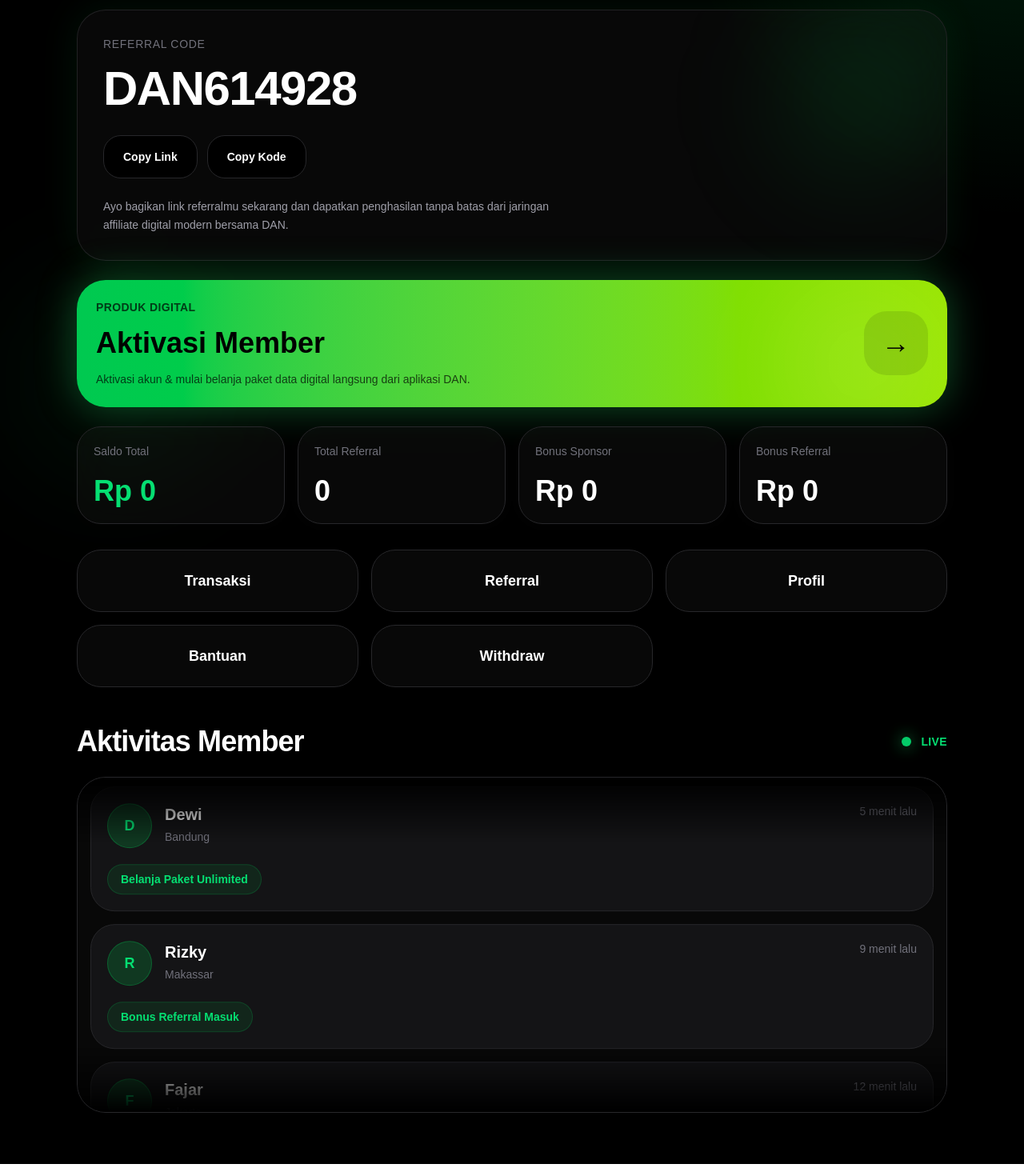
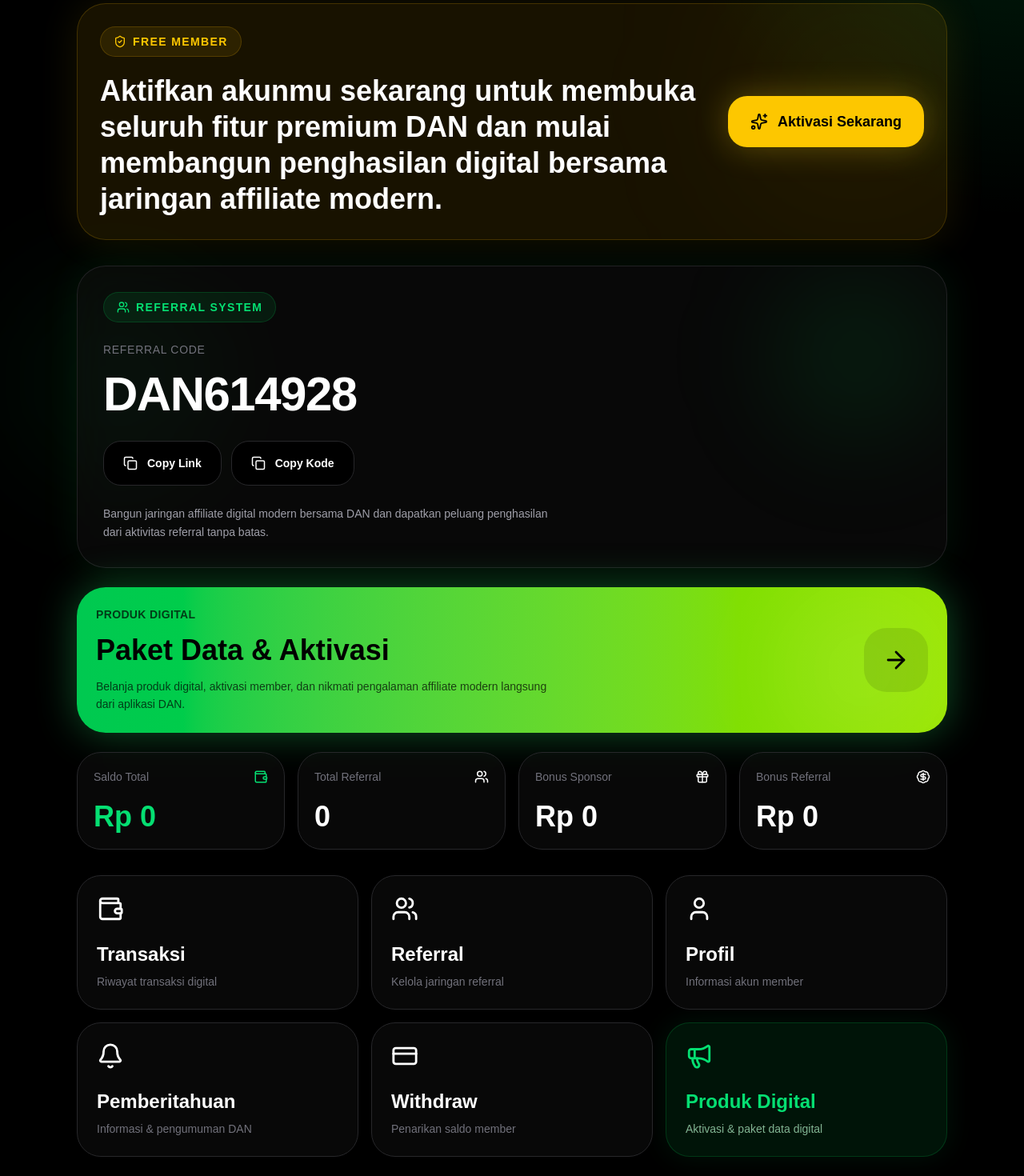
Before and after one commit to ibasnanna-sys/dan-app, a Next.js app: page /member/dashboard in a window 1280 px wide. Shown: the part 180-1650 px from the top of the page at 80% size. Built offline with nearby package versions, Linux system fonts and the light colour scheme.

Commit message:
Update page.tsx

```diff
--- a/src/app/member/dashboard/page.tsx
+++ b/src/app/member/dashboard/page.tsx
@@ -2,7 +2,27 @@
 
 import Link from "next/link";
 
+import {
+  Copy,
+  LogOut,
+  Wallet,
+  Users,
+  Gift,
+  ArrowRight,
+  Bell,
+  User,
+  CreditCard,
+  Megaphone,
+  ShieldCheck,
+  Sparkles,
+  Activity,
+  BadgeDollarSign,
+} from "lucide-react";
+
 export default function Home() {
+
+  const memberStatus = "free";
+
   const activities = [
     {
       name: "Akbar",
@@ -30,8 +50,147 @@ export default function Home() {
     },
   ];
 
+  function renderStatusCard() {
+
+    if (memberStatus === "aktif") {
+
+      return (
+        <div className="relative overflow-hidden mt-6 rounded-[36px] border border-green-500/20 bg-green-500/10 p-7 shadow-[0_0_50px_rgba(0,255,100,0.15)]">
+
+          <div className="absolute top-0 right-0 w-56 h-56 bg-green-400/10 blur-[120px] rounded-full"></div>
+
+          <div className="relative z-10 flex flex-col lg:flex-row lg:items-center lg:justify-between gap-6">
+
+            <div>
+
+              <div className="inline-flex items-center gap-2 px-4 py-2 rounded-full bg-green-500/10 border border-green-500/20">
+
+                <Sparkles
+                  size={16}
+                  className="text-green-400"
+                />
+
+                <span className="text-green-400 text-sm font-black tracking-widest">
+                  MEMBER AKTIF
+                </span>
+
+              </div>
+
+              <h2 className="text-3xl md:text-4xl font-black leading-tight mt-5 max-w-3xl">
+                Bagikan link referralmu sekarang dan bangun jaringan digital yang menghasilkan bersama ekosistem affiliate modern DAN.
+              </h2>
+
+            </div>
+
+            <button className="h-16 px-7 rounded-3xl bg-green-500 hover:bg-green-400 transition-all duration-300 text-black font-black text-lg flex items-center justify-center gap-3 shadow-[0_0_40px_rgba(0,255,120,0.30)] whitespace-nowrap">
+
+              <Users size={22} />
+
+              Bagikan Referral
+
+            </button>
+
+          </div>
+
+        </div>
+      );
+    }
+
+    if (memberStatus === "dibekukan") {
+
+      return (
+        <div className="relative overflow-hidden mt-6 rounded-[36px] border border-orange-500/20 bg-orange-500/10 p-7 shadow-[0_0_50px_rgba(255,120,0,0.12)]">
+
+          <div className="absolute top-0 right-0 w-56 h-56 bg-orange-400/10 blur-[120px] rounded-full"></div>
+
+          <div className="relative z-10 flex flex-col lg:flex-row lg:items-center lg:justify-between gap-6">
+
+            <div>
+
+              <div className="inline-flex items-center gap-2 px-4 py-2 rounded-full bg-orange-500/10 border border-orange-500/20">
+
+                <ShieldCheck
+                  size={16}
+                  className="text-orange-400"
+                />
+
+                <span className="text-orange-400 text-sm font-black tracking-widest">
+                  AKUN DIBEKUKAN
+                </span>
+
+              </div>
+
+              <h2 className="text-3xl md:text-4xl font-black leading-tight mt-5 max-w-3xl">
+                Akunmu sedang dibekukan sementara. Lakukan transaksi pembelian untuk mengaktifkan kembali seluruh fitur dan melanjutkan aktivitas digitalmu bersama DAN.
+              </h2>
+
+            </div>
+
+            <Link
+              href="/member/produk"
+              className="h-16 px-7 rounded-3xl bg-orange-500 hover:bg-orange-400 transition-all duration-300 text-black font-black text-lg flex items-center justify-center gap-3 shadow-[0_0_40px_rgba(255,120,0,0.30)] whitespace-nowrap"
+            >
+
+              <ShoppingBag size={22} />
+
+              Belanja Sekarang
+
+            </Link>
+
+          </div>
+
+        </div>
+      );
+    }
+
+    return (
+      <div className="relative overflow-hidden mt-6 rounded-[36px] border border-yellow-500/20 bg-yellow-500/10 p-7 shadow-[0_0_50px_rgba(250,204,21,0.10)]">
+
+        <div className="absolute top-0 right-0 w-56 h-56 bg-yellow-400/10 blur-[120px] rounded-full"></div>
+
+        <div className="relative z-10 flex flex-col lg:flex-row lg:items-center lg:justify-between gap-6">
+
+          <div>
+
+            <div className="inline-flex items-center gap-2 px-4 py-2 rounded-full bg-yellow-500/10 border border-yellow-500/20">
+
+              <ShieldCheck
+                size={16}
+                className="text-yellow-400"
+              />
+
+              <span className="text-yellow-400 text-sm font-black tracking-widest">
+                FREE MEMBER
+              </span>
+
+            </div>
+
+            <h2 className="text-3xl md:text-4xl font-black leading-tight mt-5 max-w-3xl">
+              Aktifkan akunmu sekarang untuk membuka seluruh fitur premium DAN dan mulai membangun penghasilan digital bersama jaringan affiliate modern.
+            </h2>
+
+          </div>
+
+          <Link
+            href="/member/produk"
+            className="h-16 px-7 rounded-3xl bg-yellow-400 hover:bg-yellow-300 transition-all duration-300 text-black font-black text-lg flex items-center justify-center gap-3 shadow-[0_0_40px_rgba(250,204,21,0.30)] whitespace-nowrap"
+          >
+
+            <Sparkles size={22} />
+
+            Aktivasi Sekarang
+
+          </Link>
+
+        </div>
+
+      </div>
+    );
+  }
+
   return (
     <main className="min-h-screen bg-black text-white overflow-hidden">
+
       {/* BACKGROUND */}
       <div className="fixed inset-0 bg-[radial-gradient(circle_at_top_right,rgba(0,255,100,0.12),transparent_30%)] pointer-events-none"></div>
 
@@ -40,9 +199,10 @@ export default function Home() {
       <div className="max-w-6xl mx-auto px-5 py-6 md:px-8 relative z-10">
 
         {/* HEADER */}
-        <div className="flex items-start justify-between gap-4">
+        <div className="flex items-start justify-between gap-4 flex-wrap">
 
           <div>
+
             <p className="text-zinc-500 text-sm tracking-[0.2em] uppercase">
               Digital Affiliate Network
             </p>
@@ -52,29 +212,51 @@ export default function Home() {
             </h1>
 
             <div className="flex items-center gap-3 mt-5">
+
               <div className="w-4 h-4 rounded-full bg-yellow-400 shadow-[0_0_25px_rgba(250,204,21,0.9)]"></div>
 
-              <span className="text-yellow-400 font-black text-xl">
+              <span className="text-yellow-400 font-black text-xl uppercase">
                 FREE MEMBER
               </span>
-            </div>
+
             </div>
 
-          <button className="bg-red-600 hover:bg-red-700 transition px-6 py-4 rounded-[24px] font-bold text-sm shadow-[0_0_30px_rgba(255,0,0,0.35)]">
+          </div>
+
+          <button className="h-16 px-6 rounded-[24px] bg-red-600 hover:bg-red-700 transition-all duration-300 flex items-center gap-3 font-black text-sm shadow-[0_0_30px_rgba(255,0,0,0.35)]">
+
+            <LogOut size={20} />
+
             Logout
+
           </button>
 
         </div>
 
+        {/* STATUS CARD */}
+        {renderStatusCard()}
+
         {/* REFERRAL CARD */}
         <div className="relative overflow-hidden mt-8 rounded-[36px] border border-zinc-800/80 bg-white/[0.03] backdrop-blur-xl p-6 md:p-8 shadow-[0_0_50px_rgba(0,255,100,0.08)]">
 
-          {/* GLOW */}
           <div className="absolute top-0 right-0 w-56 h-56 bg-green-500/10 blur-3xl rounded-full"></div>
 
           <div className="relative z-10">
 
-            <p className="text-zinc-500 text-sm uppercase tracking-wider">
+            <div className="inline-flex items-center gap-2 px-4 py-2 rounded-full bg-green-500/10 border border-green-500/20">
+
+              <Users
+                size={16}
+                className="text-green-400"
+              />
+
+              <span className="text-green-400 text-sm font-black tracking-widest">
+                REFERRAL SYSTEM
+              </span>
+
+            </div>
+
+            <p className="text-zinc-500 text-sm uppercase tracking-wider mt-6">
               Referral Code
             </p>
 
@@ -84,25 +266,33 @@ export default function Home() {
 
             <div className="flex flex-wrap gap-3 mt-7">
 
-              <button className="px-6 py-4 rounded-[22px] bg-black border border-zinc-800 hover:border-green-500 transition text-sm font-bold">
+              <button className="h-14 px-6 rounded-[22px] bg-black border border-zinc-800 hover:border-green-500 transition flex items-center gap-3 text-sm font-bold">
+
+                <Copy size={18} />
+
                 Copy Link
+
               </button>
 
-              <button className="px-6 py-4 rounded-[22px] bg-black border border-zinc-800 hover:border-green-500 transition text-sm font-bold">
+              <button className="h-14 px-6 rounded-[22px] bg-black border border-zinc-800 hover:border-green-500 transition flex items-center gap-3 text-sm font-bold">
+
+                <Copy size={18} />
+
                 Copy Kode
+
               </button>
 
             </div>
 
             <p className="text-zinc-400 text-sm leading-relaxed mt-6 max-w-xl">
-              Ayo bagikan link referralmu sekarang dan dapatkan penghasilan tanpa batas dari jaringan affiliate digital modern bersama DAN.
+              Bangun jaringan affiliate digital modern bersama DAN dan dapatkan peluang penghasilan dari aktivitas referral tanpa batas.
             </p>
 
           </div>
 
         </div>
 
-        {/* AKTIVASI MEMBER */}
+        {/* PRODUK */}
         <Link
           href="/member/produk"
           className="relative overflow-hidden mt-6 flex items-center justify-between rounded-[36px] bg-gradient-to-r from-green-500 to-lime-400 hover:scale-[1.01] transition duration-300 p-6 shadow-[0_0_50px_rgba(34,197,94,0.40)]"
@@ -111,21 +301,28 @@ export default function Home() {
           <div className="absolute top-0 right-0 w-52 h-52 bg-white/10 blur-3xl rounded-full"></div>
 
           <div className="relative z-10">
+
             <p className="text-black/70 text-sm font-bold tracking-wide">
               PRODUK DIGITAL
             </p>
 
             <h2 className="text-black text-4xl font-black mt-3 leading-tight">
-              Aktivasi Member
+              Paket Data & Aktivasi
             </h2>
 
-            <p className="text-black/70 mt-3 text-sm leading-relaxed">
-              Aktivasi akun & mulai belanja paket data digital langsung dari aplikasi DAN.
+            <p className="text-black/70 mt-3 text-sm leading-relaxed max-w-xl">
+              Belanja produk digital, aktivasi member, dan nikmati pengalaman affiliate modern langsung dari aplikasi DAN.
             </p>
+
           </div>
 
-          <div className="relative z-10 w-20 h-20 rounded-[28px] bg-black/10 flex items-center justify-center text-4xl text-black">
-            →
+          <div className="relative z-10 w-20 h-20 rounded-[28px] bg-black/10 flex items-center justify-center">
+
+            <ArrowRight
+              size={34}
+              className="text-black"
+            />
+
           </div>
 
         </Link>
@@ -133,44 +330,88 @@ export default function Home() {
         {/* INFO */}
         <div className="grid grid-cols-2 xl:grid-cols-4 gap-4 mt-6">
 
-          <div className="bg-white/[0.03] backdrop-blur-xl border border-zinc-800 rounded-[30px] p-5 shadow-[0_0_20px_rgba(255,255,255,0.02)]">
+          <div className="bg-white/[0.03] backdrop-blur-xl border border-zinc-800 rounded-[30px] p-5">
+
+            <div className="flex items-center justify-between">
+
               <p className="text-zinc-500 text-sm">
                 Saldo Total
               </p>
 
+              <Wallet
+                size={18}
+                className="text-green-400"
+              />
+
+            </div>
+
             <h2 className="text-green-400 text-4xl font-black mt-5">
               Rp 0
             </h2>
+
           </div>
 
-          <div className="bg-white/[0.03] backdrop-blur-xl border border-zinc-800 rounded-[30px] p-5 shadow-[0_0_20px_rgba(255,255,255,0.02)]">
+          <div className="bg-white/[0.03] backdrop-blur-xl border border-zinc-800 rounded-[30px] p-5">
+
+            <div className="flex items-center justify-between">
+
               <p className="text-zinc-500 text-sm">
                 Total Referral
               </p>
 
+              <Users
+                size={18}
+                className="text-white"
+              />
+
+            </div>
+
             <h2 className="text-4xl font-black mt-5">
               0
             </h2>
+
           </div>
 
-          <div className="bg-white/[0.03] backdrop-blur-xl border border-zinc-800 rounded-[30px] p-5 shadow-[0_0_20px_rgba(255,255,255,0.02)]">
+          <div className="bg-white/[0.03] backdrop-blur-xl border border-zinc-800 rounded-[30px] p-5">
+
+            <div className="flex items-center justify-between">
+
               <p className="text-zinc-500 text-sm">
                 Bonus Sponsor
               </p>
 
+              <Gift
+                size={18}
+                className="text-white"
+              />
+
+            </div>
+
             <h2 className="text-4xl font-black mt-5">
               Rp 0
             </h2>
+
           </div>
 
-          <div className="bg-white/[0.03] backdrop-blur-xl border border-zinc-800 rounded-[30px] p-5 shadow-[0_0_20px_rgba(255,255,255,0.02)]">
+          <div className="bg-white/[0.03] backdrop-blur-xl border border-zinc-800 rounded-[30px] p-5">
+
+            <div className="flex items-center justify-between">
+
               <p className="text-zinc-500 text-sm">
                 Bonus Referral
               </p>
 
+              <BadgeDollarSign
+                size={18}
+                className="text-white"
+              />
+
+            </div>
+
             <h2 className="text-4xl font-black mt-5">
               Rp 0
             </h2>
+
           </div>
 
         </div>
@@ -180,37 +421,122 @@ export default function Home() {
 
           <Link
             href="/member/transaksi"
-            className="bg-white/[0.03] backdrop-blur-xl border border-zinc-800 hover:border-zinc-600 transition rounded-[30px] p-6 text-center font-bold text-lg"
+            className="group bg-white/[0.03] backdrop-blur-xl border border-zinc-800 hover:border-green-500 transition-all duration-300 rounded-[30px] p-6"
           >
+
+            <Wallet
+              size={34}
+              className="text-white"
+            />
+
+            <h2 className="text-2xl font-black mt-6">
               Transaksi
+            </h2>
+
+            <p className="text-zinc-500 text-sm mt-2">
+              Riwayat transaksi digital
+            </p>
+
           </Link>
 
           <Link
             href="/member/referral"
-            className="bg-white/[0.03] backdrop-blur-xl border border-zinc-800 hover:border-zinc-600 transition rounded-[30px] p-6 text-center font-bold text-lg"
+            className="group bg-white/[0.03] backdrop-blur-xl border border-zinc-800 hover:border-green-500 transition-all duration-300 rounded-[30px] p-6"
           >
+
+            <Users
+              size={34}
+              className="text-white"
+            />
+
+            <h2 className="text-2xl font-black mt-6">
               Referral
+            </h2>
+
+            <p className="text-zinc-500 text-sm mt-2">
+              Kelola jaringan referral
+            </p>
+
           </Link>
 
           <Link
             href="/member/profile"
-            className="bg-white/[0.03] backdrop-blur-xl border border-zinc-800 hover:border-zinc-600 transition rounded-[30px] p-6 text-center font-bold text-lg"
+            className="group bg-white/[0.03] backdrop-blur-xl border border-zinc-800 hover:border-green-500 transition-all duration-300 rounded-[30px] p-6"
           >
+
+            <User
+              size={34}
+              className="text-white"
+            />
+
+            <h2 className="text-2xl font-black mt-6">
               Profil
+            </h2>
+
+            <p className="text-zinc-500 text-sm mt-2">
+              Informasi akun member
+            </p>
+
           </Link>
 
           <Link
-            href="/member/bantuan"
-            className="bg-white/[0.03] backdrop-blur-xl border border-zinc-800 hover:border-zinc-600 transition rounded-[30px] p-6 text-center font-bold text-lg"
+            href="/member/notifications"
+            className="group bg-white/[0.03] backdrop-blur-xl border border-zinc-800 hover:border-green-500 transition-all duration-300 rounded-[30px] p-6"
           >
-            Bantuan
+
+            <Bell
+              size={34}
+              className="text-white"
+            />
+
+            <h2 className="text-2xl font-black mt-6">
+              Pemberitahuan
+            </h2>
+
+            <p className="text-zinc-500 text-sm mt-2">
+              Informasi & pengumuman DAN
+            </p>
+
           </Link>
 
           <Link
             href="/member/withdraw"
-            className="bg-white/[0.03] backdrop-blur-xl border border-zinc-800 hover:border-zinc-600 transition rounded-[30px] p-6 text-center font-bold text-lg"
+            className="group bg-white/[0.03] backdrop-blur-xl border border-zinc-800 hover:border-green-500 transition-all duration-300 rounded-[30px] p-6"
           >
+
+            <CreditCard
+              size={34}
+              className="text-white"
+            />
+
+            <h2 className="text-2xl font-black mt-6">
               Withdraw
+            </h2>
+
+            <p className="text-zinc-500 text-sm mt-2">
+              Penarikan saldo member
+            </p>
+
+          </Link>
+
+          <Link
+            href="/member/produk"
+            className="group bg-green-500/10 border border-green-500/20 hover:border-green-400 transition-all duration-300 rounded-[30px] p-6 shadow-[0_0_35px_rgba(0,255,120,0.08)]"
+          >
+
+            <Megaphone
+              size={34}
+              className="text-green-400"
+            />
+
+            <h2 className="text-2xl font-black mt-6 text-green-400">
+              Produk Digital
+            </h2>
+
+            <p className="text-green-200/70 text-sm mt-2">
+              Aktivasi & paket data digital
+            </p>
+
           </Link>
 
         </div>
@@ -225,25 +551,28 @@ export default function Home() {
             </h2>
 
             <div className="flex items-center gap-3">
+
               <div className="w-3 h-3 rounded-full bg-green-400 animate-pulse shadow-[0_0_20px_rgba(34,197,94,0.9)]"></div>
 
               <span className="text-green-400 text-sm font-black tracking-wide">
                 LIVE
               </span>
+
             </div>
 
           </div>
 
           <div className="relative h-[420px] overflow-hidden rounded-[36px] border border-zinc-800 bg-white/[0.03] backdrop-blur-xl p-4">
 
-            {/* FADE */}
             <div className="absolute top-0 left-0 right-0 h-20 bg-gradient-to-b from-black to-transparent z-20 pointer-events-none"></div>
 
             <div className="absolute bottom-0 left-0 right-0 h-20 bg-gradient-to-t from-black to-transparent z-20 pointer-events-none"></div>
 
             <div className="animate-scroll space-y-4">
 
-              {[...activities, ...activities].map((item, index) => (
+              {[...activities, ...activities].map(
+                (item, index) => (
+
                   <div
                     key={index}
                     className="bg-zinc-900/80 border border-zinc-800 rounded-[30px] p-5"
@@ -258,6 +587,7 @@ export default function Home() {
                         </div>
 
                         <div>
+
                           <h3 className="font-bold text-xl">
                             {item.name}
                           </h3>
@@ -265,6 +595,7 @@ export default function Home() {
                           <p className="text-zinc-500 text-sm mt-1">
                             {item.city}
                           </p>
+
                         </div>
 
                       </div>
@@ -276,11 +607,17 @@ export default function Home() {
                     </div>
 
                     <div className="mt-5 inline-flex items-center gap-2 px-4 py-2 rounded-full bg-green-500/10 border border-green-500/20 text-green-400 text-sm font-semibold">
+
+                      <Activity size={16} />
+
                       {item.activity}
+
                     </div>
 
                   </div>
-              ))}
+
+                )
+              )}
 
             </div>
 
@@ -288,7 +625,6 @@ export default function Home() {
 
         </div>
 
-        {/* FOOTER SPACE */}
         <div className="h-10"></div>
 
       </div>
@@ -308,6 +644,7 @@ export default function Home() {
           }
         }
       `}</style>
+
     </main>
   );
 }
```
Lines whose indentation alone changed are shown as unchanged.
